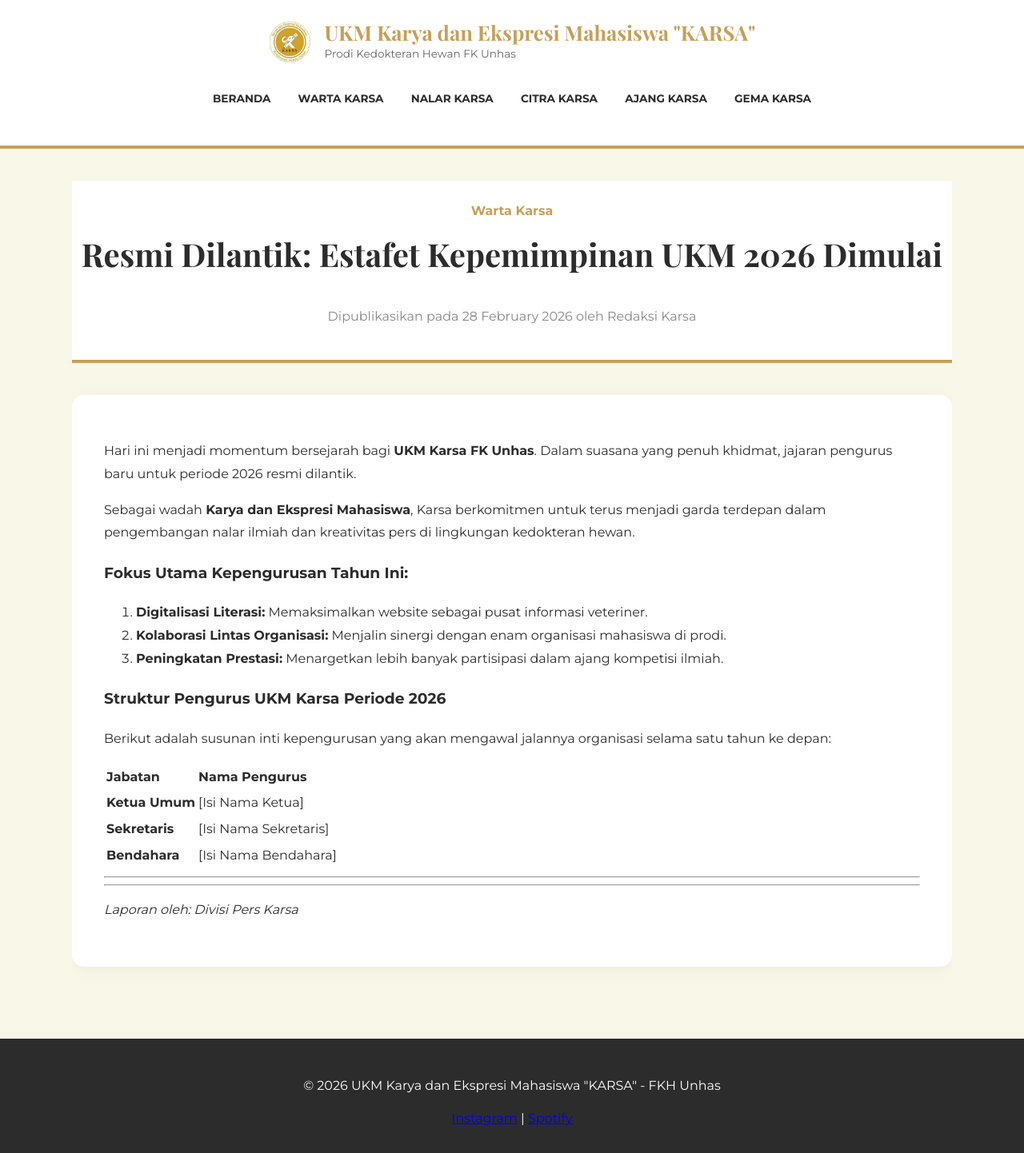
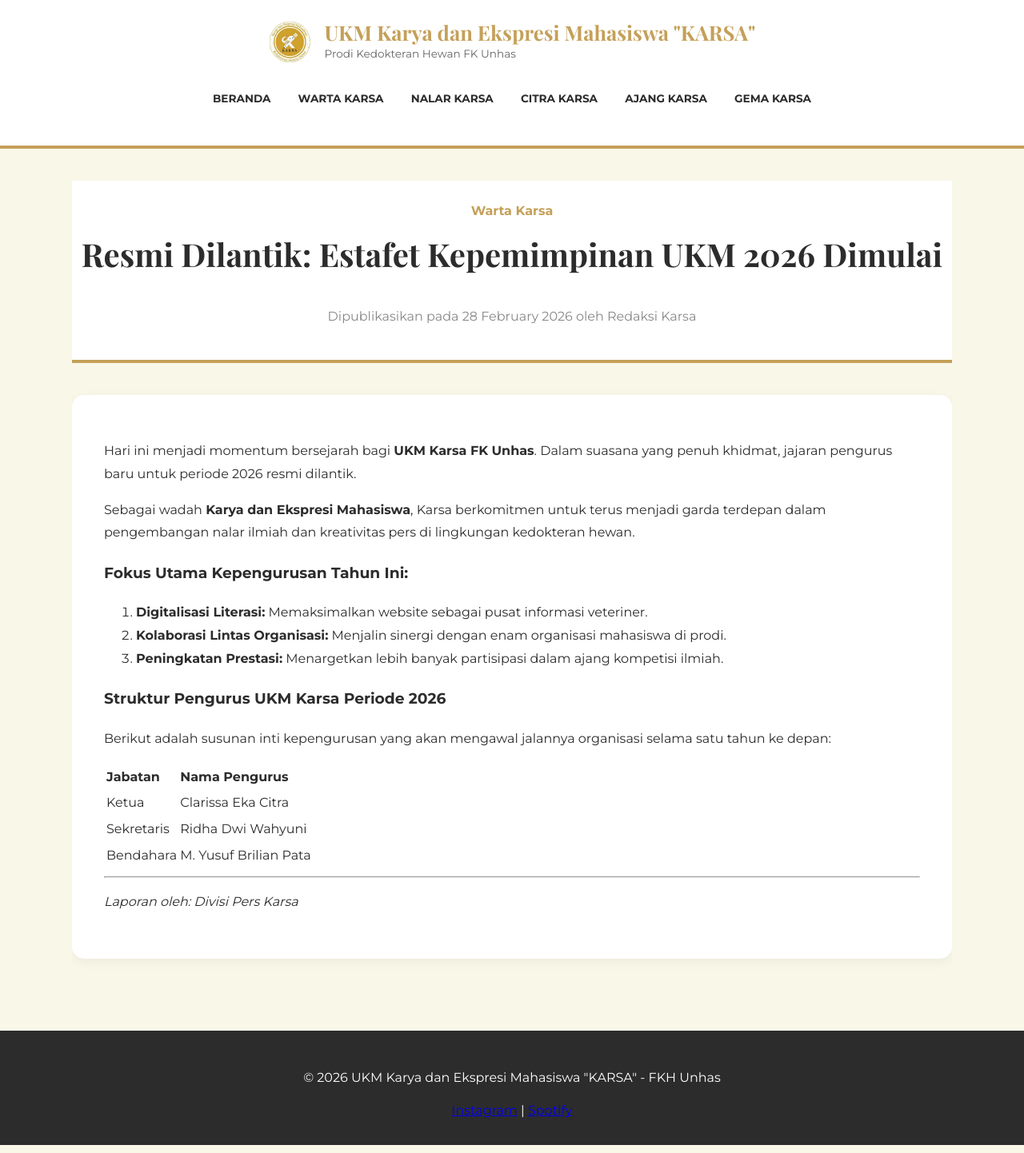
Before and after one commit to rianhs/ukm-karsa, a Jekyll site: the page built from _posts/2026-02-28-pelantikan-pengurus-baru.md, in a window 1280 px wide. Shown: the whole page at 80% size. Built offline with Jekyll 4.4.1, drawn with Linux system fonts in a browser that asks for light colours.

Commit message:
Update 2026-02-28-pelantikan-pengurus-baru.md

```diff
--- a/_posts/2026-02-28-pelantikan-pengurus-baru.md
+++ b/_posts/2026-02-28-pelantikan-pengurus-baru.md
@@ -20,11 +20,10 @@
 
 | Jabatan | Nama Pengurus |
 | :--- | :--- |
-| **Ketua Umum** | [Isi Nama Ketua] |
-| **Sekretaris** | [Isi Nama Sekretaris] |
-| **Bendahara** | [Isi Nama Bendahara] |
+| Ketua | Clarissa Eka Citra |
+| Sekretaris | Ridha Dwi Wahyuni |
+| Bendahara | M. Yusuf Brilian Pata |
 
----
 
 ---
 *Laporan oleh: Divisi Pers Karsa*
```
